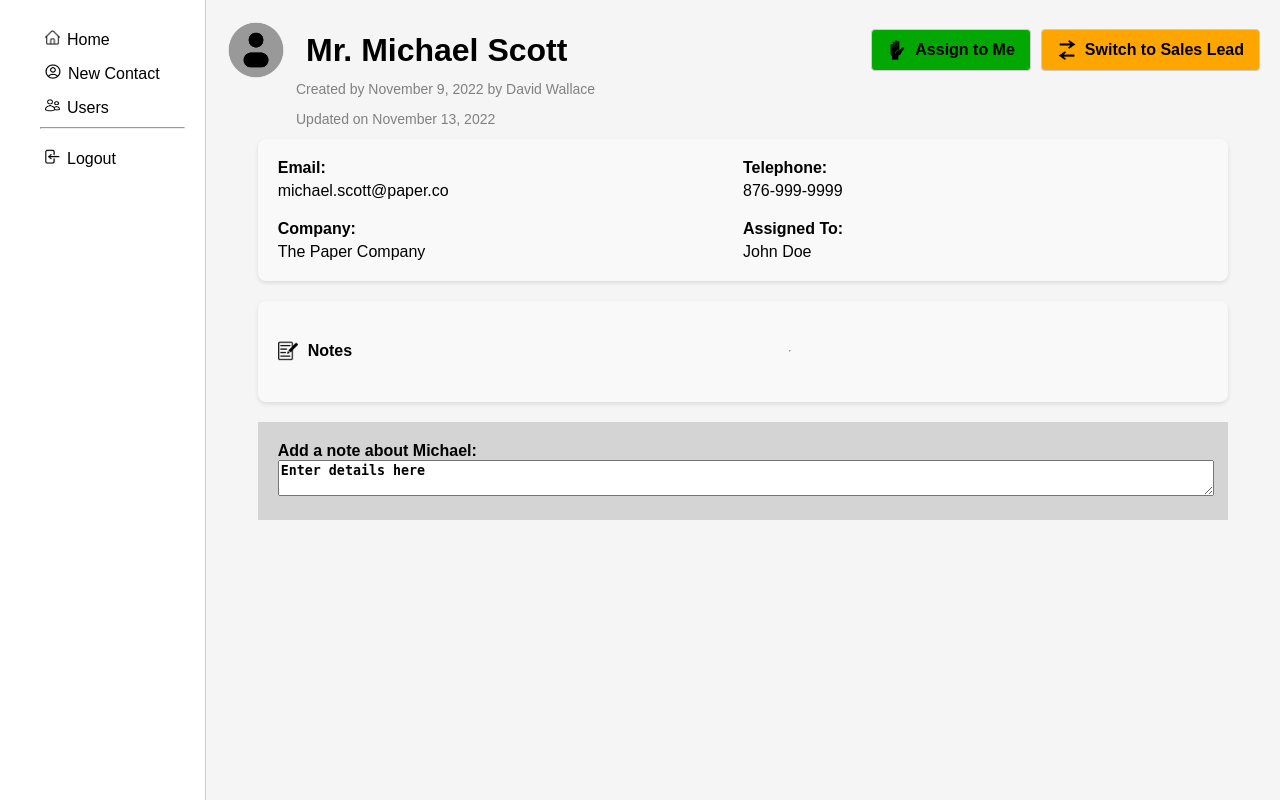
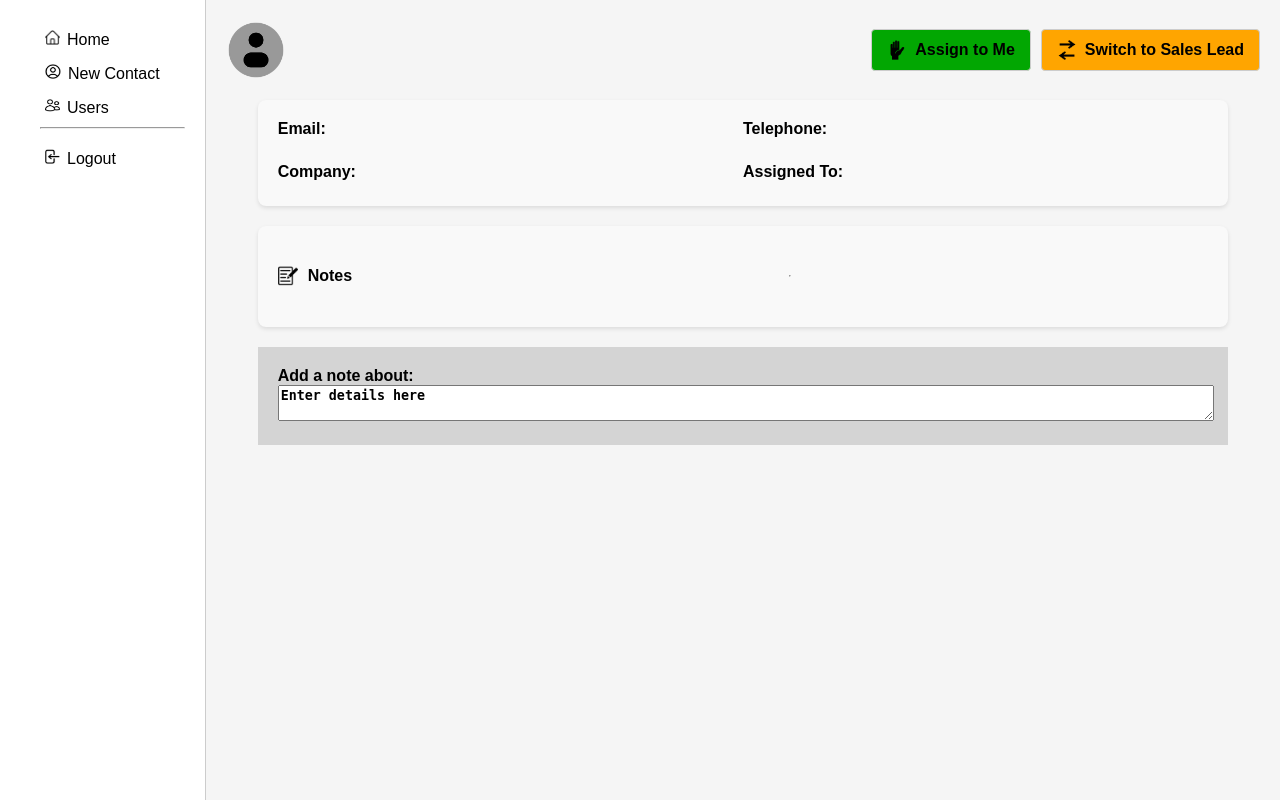
Before and after one commit to xeniqued/info2180-finalproject, a PHP site: page /view-user.html in a window 1280 px wide. Shown: the part 50-850 px from the top of the page. Run offline with PHP 8.4, Linux system fonts and the light colour scheme.

Commit message:
added placeholders for viewing each user when database is created

```diff
--- a/styles.css
+++ b/styles.css
@@ -220,7 +220,8 @@ button {
     margin-bottom: 5px;
 }
 
-.value {
+.email-value, .telephone-value,
+.company-value, .assignedto-value {
     display: block; /* Ensures the value is on its own line */
 }
 
--- a/view-user.html
+++ b/view-user.html
@@ -9,8 +9,8 @@
 </head>
 <body>
      <!-- Header -->
-
-     <header id = "header">
+    <scripts src="view.js"></scripts>
+    <header id = "header">
         <div class = "logo">
             <img src = "dolphin.png" alt = "Dolphin Logo" width = "30px" height = "25px" align = "center">Dolphin CRM
         </div>
@@ -37,7 +37,7 @@
               <!-- Left Side: Profile Info -->
               <div class="profile-info">
                 <img src="greyprofile.png" alt="Grey Profile icon" class="profile-image">
-                <h1 class="in-line">Mr. Michael Scott</h1>
+                <h1 class="in-line"></h1>
               </div>
               <!-- Right Side: Buttons -->
               <div class="buttons">
@@ -45,19 +45,19 @@
                 <button class="switch"><img src="switch.png" class="button-icon">Switch to Sales Lead</button>
               </div>
             </div>
-            <p>Created by November 9, 2022 by David Wallace</p>
-            <p>Updated on November 13, 2022</p>
+            <p class="created-value"></p>
+            <p class="updated-value"></p>
             <div class="bio-section">
                 <div class="contact-info">
                   <!-- Email and Telephone Row -->
                   <div class="contact-row">
                     <div class="contact-item">
                       <div class="label">Email:</div>
-                      <div class="value">michael.scott@paper.co</div>
+                      <div class="email-value"></div>
                     </div>
                     <div class="contact-item">
                       <div class="label">Telephone:</div>
-                      <div class="value">876-999-9999</div>
+                      <div class="telephone-value"></div>
                     </div>
                   </div>
 
@@ -65,11 +65,11 @@
                   <div class="contact-row">
                     <div class="contact-item">
                       <div class="label">Company:</div>
-                      <div class="value">The Paper Company</div>
+                      <div class="company-value"></div>
                     </div>
                     <div class="contact-item">
                       <div class="label">Assigned To:</div>
-                      <div class="value">John Doe</div>
+                      <div class="assignedto-value"></div>
                     </div>
                   </div>
                 </div>
@@ -82,7 +82,7 @@
             </div>
             <div class="contact-note">
                 <form>
-                  <label for="note-title" class="cwidth">Add a note about Michael:</label><br>
+                  <label for="note-title" class="cwidth">Add a note about:</label><br>
                   <textarea id="note-text" name="note-text" class="cwidth">Enter details here</textarea>
                 </form>
               </div>
```
Also changed, not shown: dashboard.html (+6 -6 lines), getUserData.php (added, +37 -0 lines), view.js (added, +26 -0 lines).
